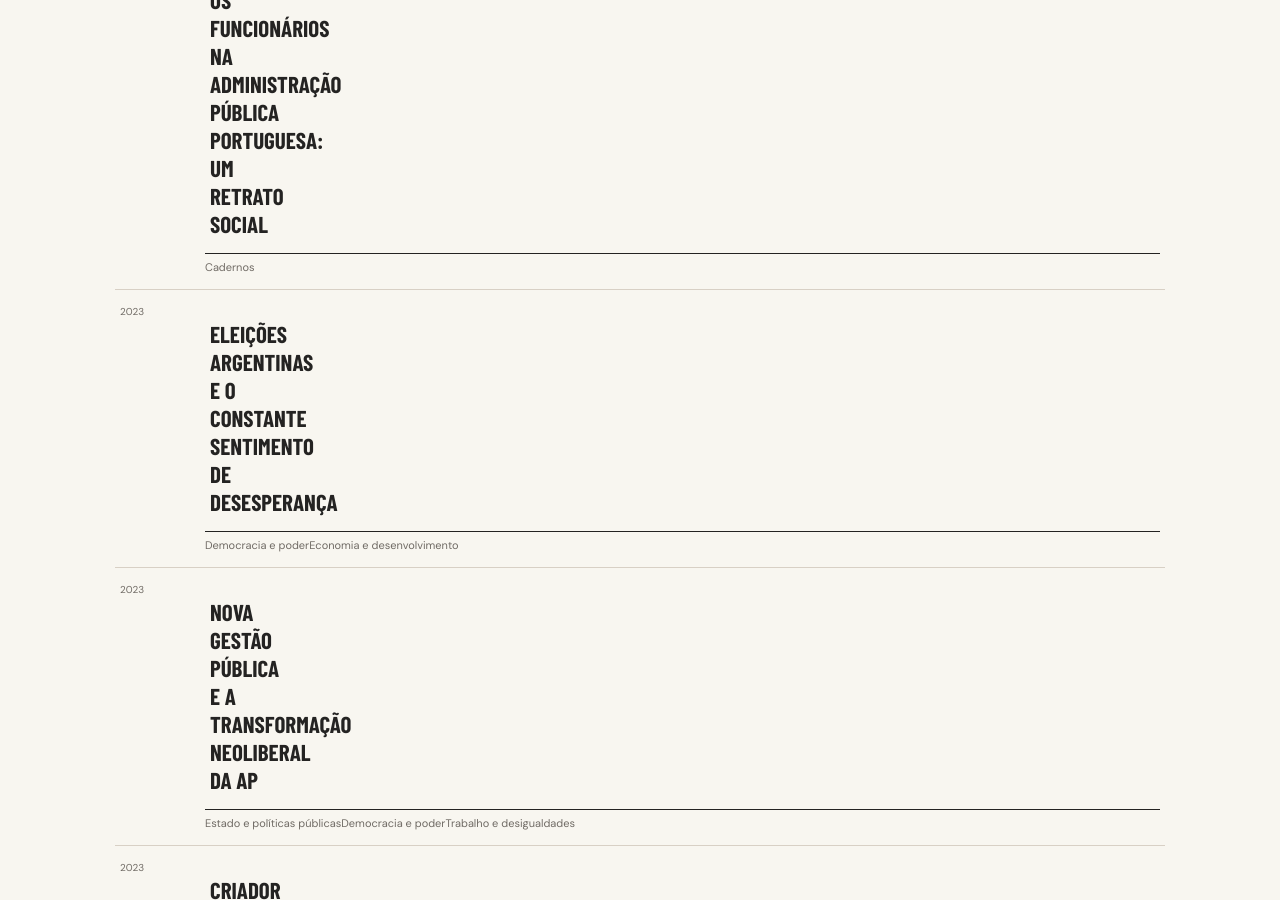
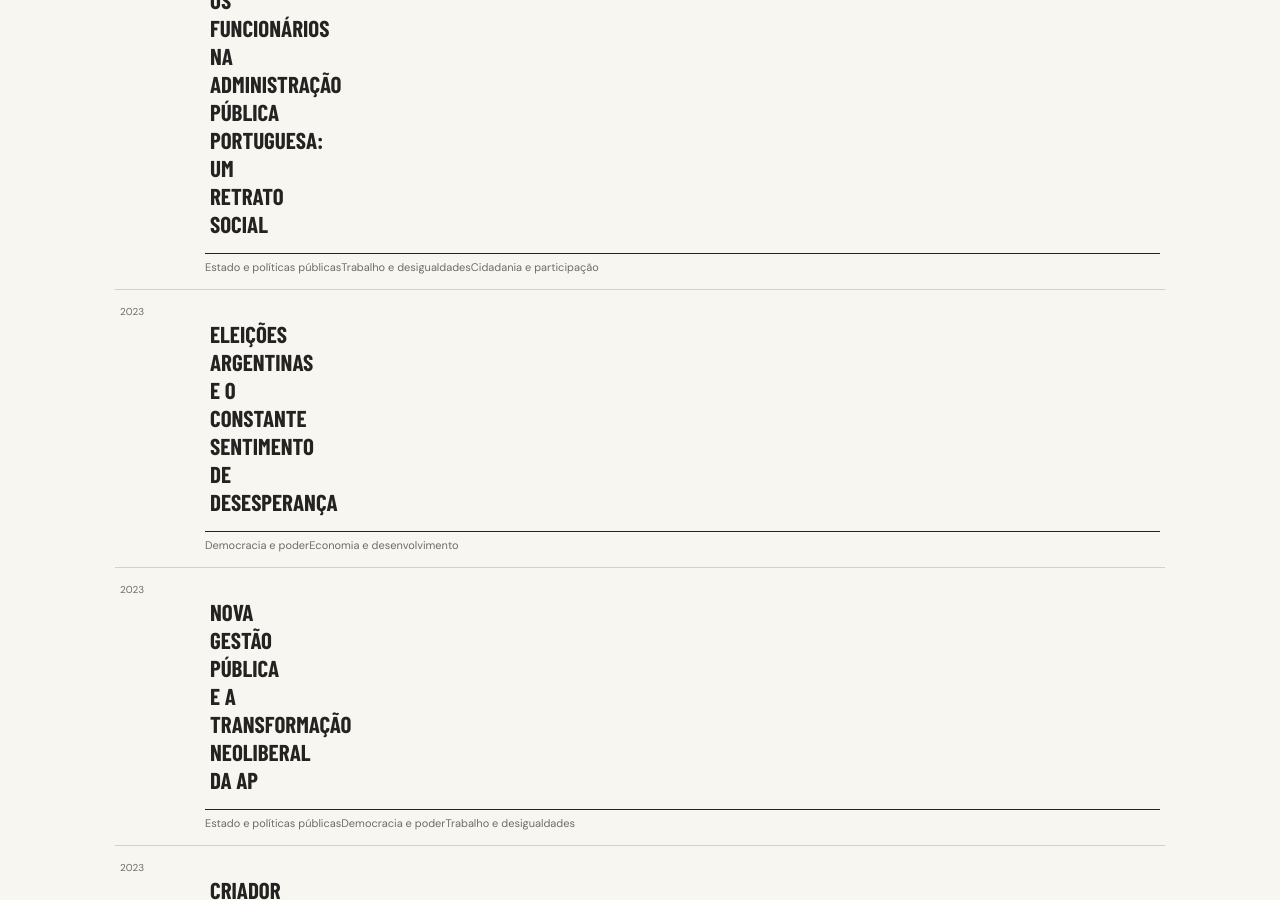
Before and after one commit to gmonteiropolli-design/Margens-da-Polis, a Jekyll site: the page built from indice-tematico/index.html, in a window 1280 px wide and 900 px high, scrolled down 6461 px. Built offline with Jekyll 4.4.1, drawn with Linux system fonts in a browser that asks for light colours; some web fonts are replaced.

```diff
--- a/_posts/2026-11-09-os-funcionarios-na-administracao-publica-portuguesa-um-retrato-social.md
+++ b/_posts/2026-11-09-os-funcionarios-na-administracao-publica-portuguesa-um-retrato-social.md
@@ -2,6 +2,11 @@
 title: "Os funcionários na Administração Pública Portuguesa: um retrato social"
 date: 2023-09-02
 categories: Cadernos
+temas:
+  - "Estado e políticas públicas"
+  - "Trabalho e desigualdades"
+  - "Cidadania e participação"
+
 author: Giulia Polli
 description: Compreende-se funcionário público os trabalhadores do Estado que
   devem realizar a prossecução do interesse público. Dessa forma, é possível
```
